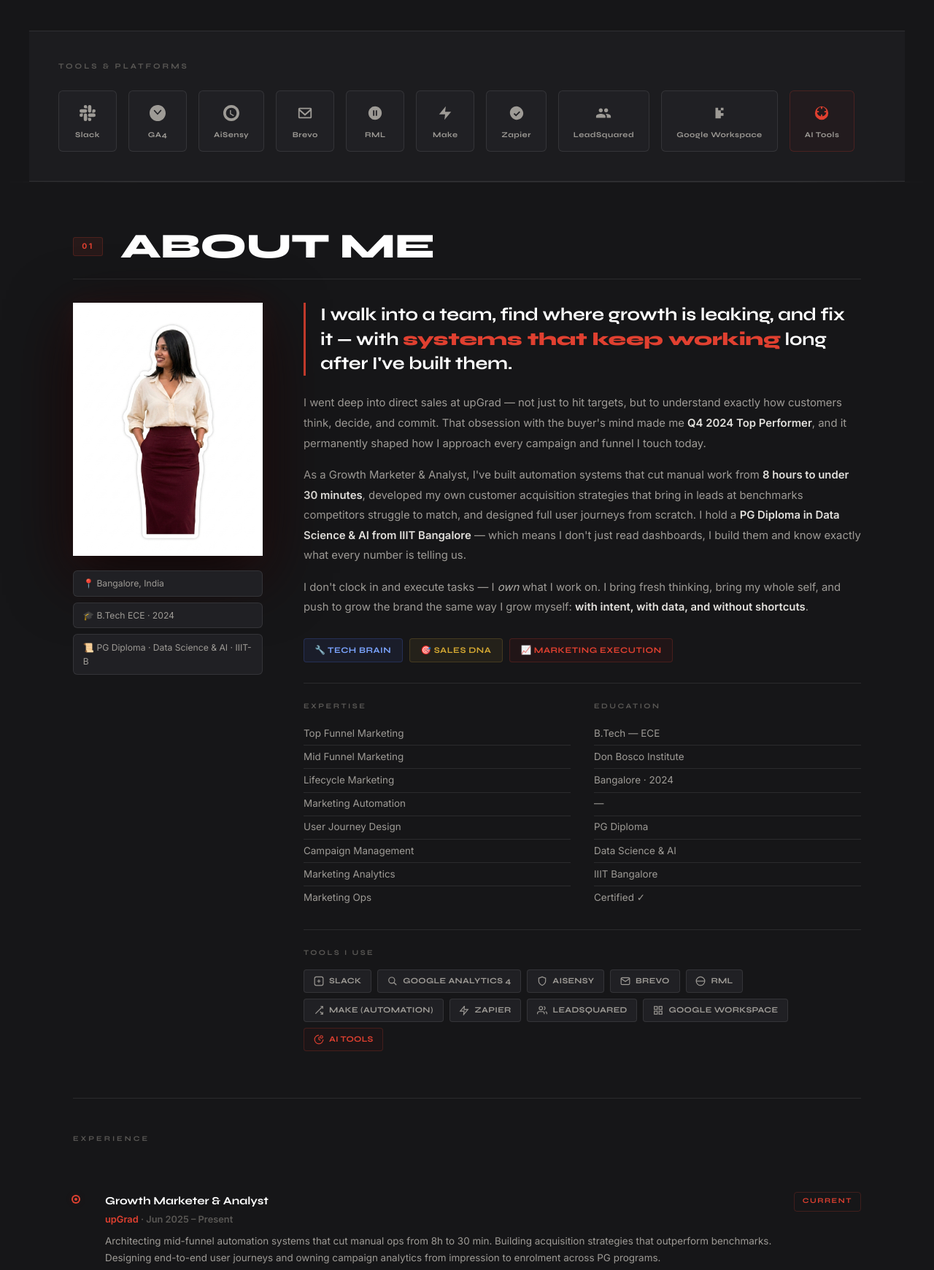
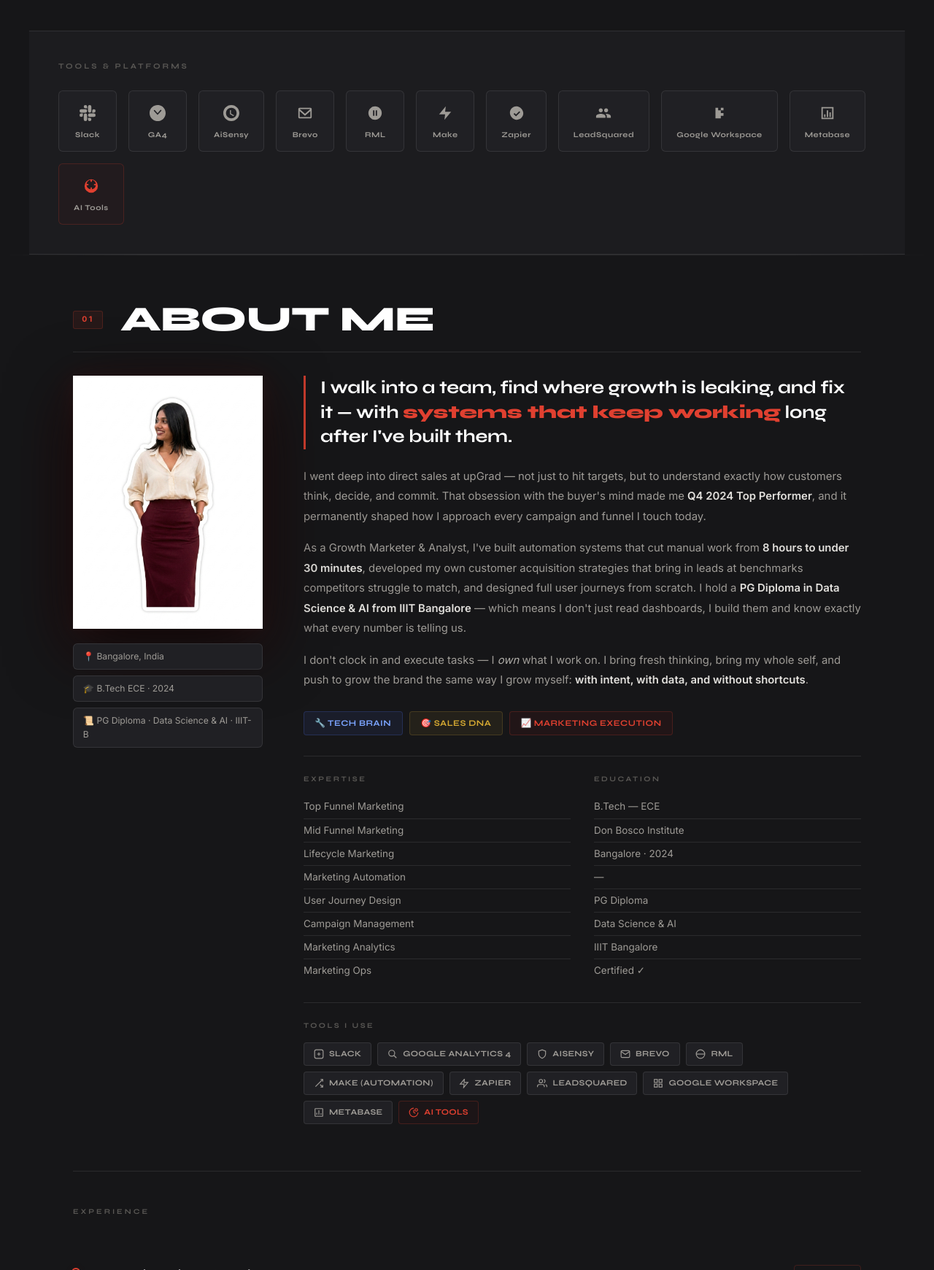
Before and after one commit to Shreyakuber/portfolio, a plain HTML site: page index.html in a window 1280 px wide. Shown: the part 1040-2781 px from the top of the page at 73% size. Drawn offline with Linux system fonts and the light colour scheme.

Commit message:
Add Metabase to tools strip and about tools chips
Co-Authored-By: Claude Sonnet 4.6 <noreply@anthropic.com>

```diff
--- a/index.html
+++ b/index.html
@@ -177,6 +177,13 @@
         <span>Google Workspace</span>
       </div>
 
+      <div class="ts-item">
+        <div class="ts-icon-wrap">
+          <svg viewBox="0 0 24 24" fill="currentColor"><path d="M3 3v18h18V3H3zm2 2h14v14H5V5zm2 9h2v4H7v-4zm4-6h2v10h-2V8zm4 3h2v7h-2v-7z"/></svg>
+        </div>
+        <span>Metabase</span>
+      </div>
+
       <div class="ts-item ts-item-accent">
         <div class="ts-icon-wrap">
           <svg viewBox="0 0 24 24" fill="currentColor"><path d="M12 2a10 10 0 1 0 10 10A10 10 0 0 0 12 2zm1 14.93V15a1 1 0 0 0-2 0v1.93A7 7 0 0 1 5.07 11H7a1 1 0 0 0 0-2H5.07A7 7 0 0 1 11 3.07V5a1 1 0 0 0 2 0V3.07A7 7 0 0 1 18.93 9H17a1 1 0 0 0 0 2h1.93A7 7 0 0 1 13 16.93z"/></svg>
@@ -305,6 +312,10 @@
               <span class="tool-chip">
                 <svg width="14" height="14" viewBox="0 0 24 24" fill="none" stroke="currentColor" stroke-width="2"><rect x="3" y="3" width="7" height="7"/><rect x="14" y="3" width="7" height="7"/><rect x="14" y="14" width="7" height="7"/><rect x="3" y="14" width="7" height="7"/></svg>
                 Google Workspace
+              </span>
+              <span class="tool-chip">
+                <svg width="14" height="14" viewBox="0 0 24 24" fill="none" stroke="currentColor" stroke-width="2"><rect x="3" y="3" width="18" height="18" rx="1"/><path d="M7 17v-4M12 17V7M17 17v-3"/></svg>
+                Metabase
               </span>
               <span class="tool-chip tool-chip-accent">
                 <svg width="14" height="14" viewBox="0 0 24 24" fill="none" stroke="currentColor" stroke-width="2"><path d="M12 2a10 10 0 1 0 10 10"/><path d="M12 6v6l4 2"/><circle cx="18" cy="6" r="3"/></svg>
```
